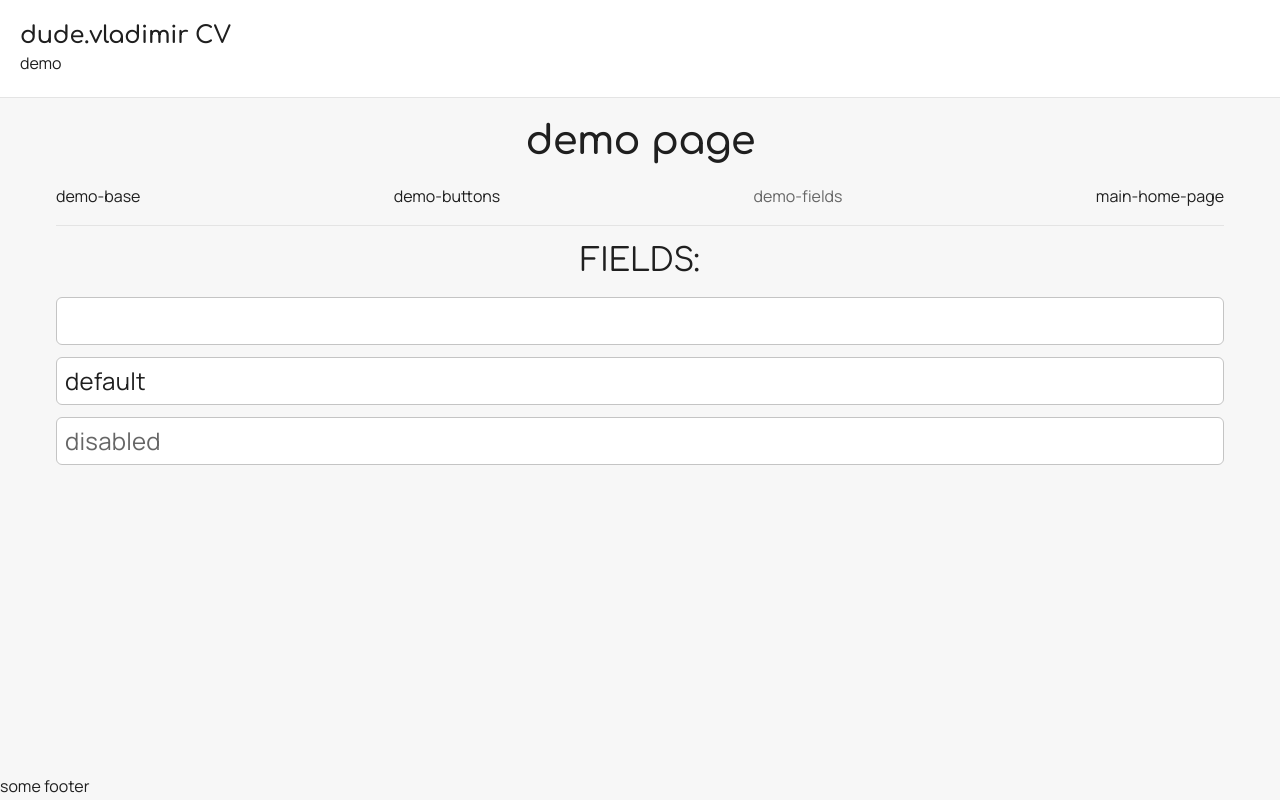
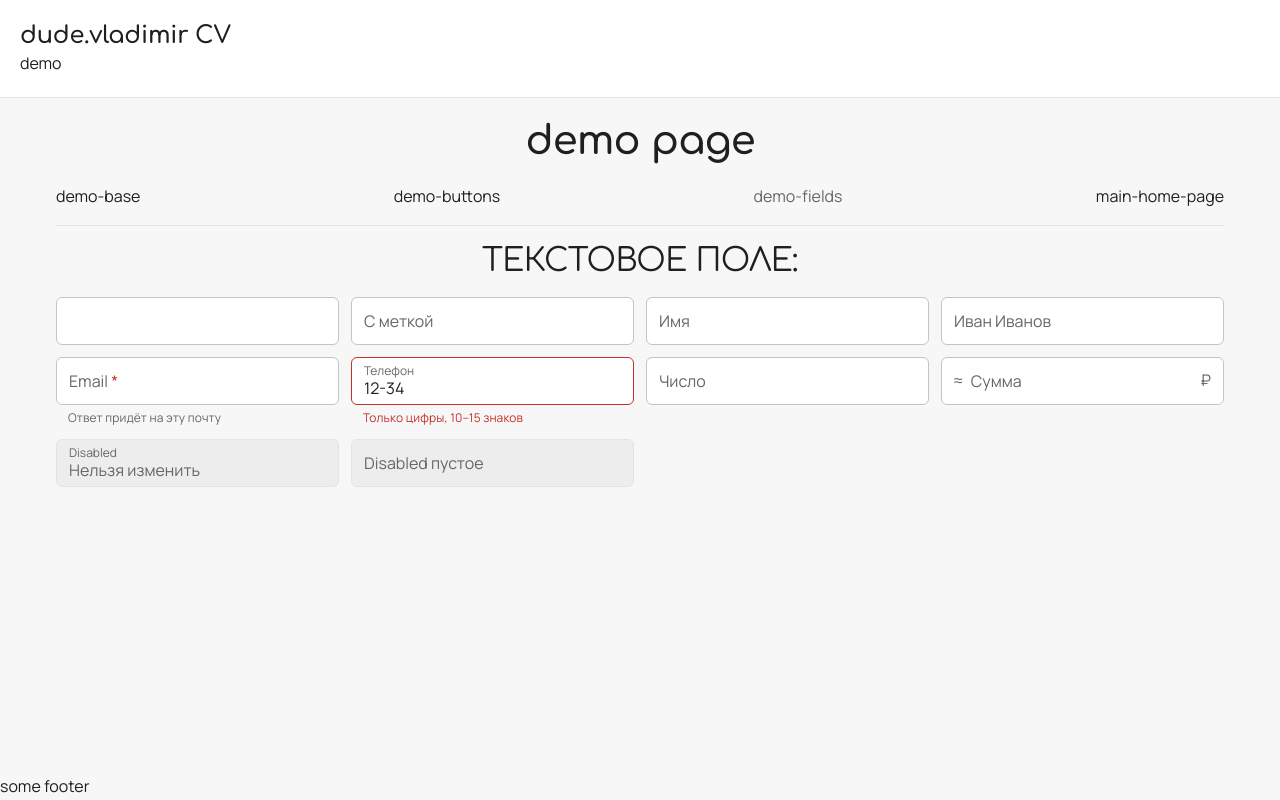
Before and after one commit to dudeVladimir/my-cv, a Vue app: page /demo/fields in a window 1280 px wide. Built offline with nearby package versions, Linux system fonts and the light colour scheme.

Commit message:
feat(ui): rework text field

```diff
--- a/src/modules/demo-page/layouts/DemoFields.vue
+++ b/src/modules/demo-page/layouts/DemoFields.vue
@@ -1,35 +1,95 @@
 <template>
+  <div class="demo-fields">
     <div class="section">
       <div class="section__header header-l-2">
-      Fields:
+        Текстовое поле:
       </div>
       <div class="section__body grid-ui-kit field-items">
-      <UiTextField v-model="testTextValue" />
+        <UiTextField v-model="textValue" />
         <UiTextField
-        v-model="testTextValue"
-        label="default"
+          v-model="textValue"
+          label="С меткой"
         />
         <UiTextField
-        v-model="testTextValue"
-        label="disabled"
+          v-model="nameValue"
+          label="Имя"
+          placeholder="Иван Иванов"
+          name="name"
+          autocomplete="name"
+        />
+        <UiTextField
+          v-model="nameValue"
+          placeholder="Иван Иванов"
+          name="name"
+          autocomplete="name"
+        />
+        <UiTextField
+          v-model="emailValue"
+          label="Email"
+          type="email"
+          hint="Ответ придёт на эту почту"
+          required
+          trimmed
+        />
+        <UiTextField
+          v-model="phoneValue"
+          label="Телефон"
+          type="tel"
+          :error="phoneError"
+        />
+        <UiTextField
+          v-model="numberValue"
+          label="Число"
+          type="number"
+        />
+        <UiTextField
+          v-model="numberValue"
+          label="Сумма"
+          type="number"
+        >
+          <template #prepend>
+            ≈
+          </template>
+          <template #append>
+            ₽
+          </template>
+        </UiTextField>
+        <UiTextField
+          v-model="disabledValue"
+          label="Disabled"
           disabled
         />
+        <UiTextField
+          label="Disabled пустое"
+          disabled
+        />
+      </div>
     </div>
   </div>
 </template>
 
 <script setup lang="ts">
-import { ref } from 'vue';
+import { computed, ref } from 'vue';
 
-const testTextValue = ref('');
+const textValue = ref('');
+const nameValue = ref('');
+const emailValue = ref('');
+const phoneValue = ref('12-34');
+const numberValue = ref<number | null>(null);
+const disabledValue = ref('Нельзя изменить');
+
+const phoneError = computed(() => (/^\+?\d{10,15}$/.test(phoneValue.value) ? '' : 'Только цифры, 10–15 знаков'));
 </script>
 
-<!-- <style lang="scss" scoped>
+<style lang="scss" scoped>
 .demo-fields {
   .section {
     &__body {
-      &.field-items {}
+      &.field-items {
+        grid-template-columns: repeat(auto-fill, minmax(260px, 1fr));
+        align-items: start;
       }
     }
   }
-</style> -->
+}
+</style>
--- a/src/ui-config/components/fields/UiTextField.vue
+++ b/src/ui-config/components/fields/UiTextField.vue
@@ -1,65 +1,67 @@
 <template>
   <div
+    v-bind="pickRootAttrs($attrs)"
     class="ui-text-field"
     :class="{
-      'ui-text-field_focused': isFocused,
       'ui-text-field_disabled': disabled,
-      'ui-text-field_has-value': hasValue,
+      'ui-text-field_invalid': !!error,
+      'ui-text-field_labeled': !!label,
     }"
   >
     <div
-      class="ui-text-field__main"
-      :class="{
-        'ui-text-field__main_disabled': disabled,
-      }"
-      @click="inputMainClick"
+      class="ui-text-field__control"
+      @click="setFocus"
     >
       <div
         v-if="slots.prepend"
-        class="content-prepend"
+        class="ui-text-field__prepend"
       >
         <slot name="prepend" />
       </div>
-      <div class="content-main">
+      <div class="ui-text-field__body">
+        <!-- name, autocomplete, inputmode и т.п. уходят на input; class и style — на корень -->
+        <input
+          v-bind="omitRootAttrs($attrs)"
+          :id="id"
+          ref="nativeInput"
+          v-model="_value"
+          class="ui-text-field__input text-m-2"
+          :type="type"
+          :disabled="disabled"
+          :required="required"
+          :placeholder="placeholder || (label ? ' ' : undefined)"
+          :aria-invalid="!!error || undefined"
+          :aria-describedby="message ? messageId : undefined"
+          @focus="focusHandler"
+          @blur="blurHandler"
+        >
+        <!-- Метка после input: плавает через `input:focus + label` и `:placeholder-shown` -->
         <label
           v-if="label"
           :for="id"
-          class="input--label text-xs-2"
-          :class="{
-            'th_text--text': !disabled,
-            'th_text_muted--text': disabled,
-          }"
+          class="ui-text-field__label text-m-2"
         >
           {{ label }}
+          <span
+            v-if="required"
+            class="ui-text-field__required"
+            aria-hidden="true"
+          >*</span>
         </label>
+      </div>
       <div
-          class="input--wrapper"
-          :class="{
-            'input--wrapper_has-label': !!label,
-          }"
+        v-if="slots.append"
+        class="ui-text-field__append"
       >
-          <input
-            :id="id"
-            ref="nativeInput"
-            v-model="_value"
-            class="text-m-2"
-            :class="{
-              'th_text--text': !disabled,
-              'th_text_muted--text': disabled,
-            }"
-            :type="type"
-            :disabled="disabled"
-            @focus="focusHandler"
-            @blur="blurHandler"
-          >
+        <slot name="append" />
       </div>
     </div>
     <div
-        v-if="slots.append"
-        class="content-append"
+      v-if="message"
+      :id="messageId"
+      class="ui-text-field__message text-xs-2"
     >
-        <slot name="append" />
-      </div>
+      {{ message }}
     </div>
   </div>
 </template>
@@ -69,11 +71,14 @@ import { generateUiElementId } from '@/ui-config/helper';
 import { computed, ref, onMounted } from 'vue';
 
 type Value = string | number | null;
-type InputType = 'text' | 'number' | 'tel';
+type InputType = 'text' | 'number' | 'tel' | 'email';
 interface Props {
   modelValue?: Value;
   disabled?: boolean;
   label?: string;
+  placeholder?: string;
+  hint?: string;
+  error?: string;
   type?: InputType;
   autofocus?: boolean;
   trimmed?: boolean;
@@ -93,22 +98,41 @@ const props = withDefaults(defineProps<Props>(), {
   type: 'text',
   modelValue: null,
   label: '',
+  placeholder: '',
+  hint: '',
+  error: '',
 });
 const slots = defineSlots<Slots>();
 const emit = defineEmits<Emits>();
 
-const isNumber = computed(() => props.type === 'number');
-const hasValue = computed(() => (!isNumber.value && !!_value.value) || (isNumber.value && Number.isFinite(_value.value)));
+// region attrs
+defineOptions({ inheritAttrs: false });
+
+const ROOT_ATTRS = ['class', 'style'];
+// $attrs не реактивны в script, поэтому делятся при рендере, а не в computed
+function pickRootAttrs(attrs: Record<string, unknown>) {
+  return Object.fromEntries(Object.entries(attrs).filter(([key]) => ROOT_ATTRS.includes(key)));
+};
+function omitRootAttrs(attrs: Record<string, unknown>) {
+  return Object.fromEntries(Object.entries(attrs).filter(([key]) => !ROOT_ATTRS.includes(key)));
+};
+// endregion attrs
 
 const nativeInput = ref<HTMLInputElement>();
 const id = generateUiElementId('text_field');
+const messageId = `${id}_message`;
+
+// Ошибка важнее подсказки
+const message = computed(() => props.error || props.hint);
+
 const _value = computed({
   get: () => props.modelValue,
   set: v => {
     let newValue = v;
 
-    if (isNumber.value && v !== null) {
-      const toNumberV = +v;
+    if (props.type === 'number') {
+      // Пустое поле — null, а не 0 (+'' === 0)
+      const toNumberV = v === null || v === '' ? NaN : +v;
       newValue = Number.isFinite(toNumberV) ? toNumberV : null;
     }
 
@@ -117,13 +141,10 @@ const _value = computed({
 });
 
 // region focus
-const isFocused = ref(false);
 function focusHandler($event: FocusEvent) {
-  isFocused.value = true;
   emit('focus', $event);
 };
 function blurHandler($event: FocusEvent) {
-  isFocused.value = false;
   if (props.trimmed && typeof _value.value === 'string')
     _value.value = _value.value.trim();
 
@@ -138,10 +159,6 @@ function setFocus() {
 };
 // endregion focus
 
-function inputMainClick() {
-  setFocus();
-};
-
 onMounted(() => {
   if (props.autofocus)
     setFocus();
@@ -154,83 +171,140 @@ defineExpose({
 
 <style lang="scss" scoped>
 .ui-text-field {
-  &_focused {
-    .ui-text-field__main {
+  // Геометрия в rem: поле и метка масштабируются вместе с корневым шрифтом.
+  // Позиции метки считаются от этих переменных — менять только их
+  --field-height: 3rem;
+  --field-border: 1px;
+  --field-line: 1.25rem;
+  --label-top: 0.3125rem;
+  --label-scale: 0.75;
+
+  &__control {
+    display: flex;
+    align-items: center;
+    gap: 8px;
+    height: var(--field-height);
+    padding: 0 12px;
+    border: var(--field-border) solid var(--th_border_strong);
+    border-radius: 6px;
+    background: var(--th_surface);
+    cursor: text;
+    transition: border-color 0.2s, box-shadow 0.2s, background-color 0.2s;
+  }
+
+  &:not(.ui-text-field_disabled, .ui-text-field_invalid) &__control:hover {
+    border-color: var(--th_text_muted);
+  }
+
+  &__control:focus-within {
     border-color: var(--th_accent);
-      background: rgba(var(--th_accent_rgb), 0.05);
+    box-shadow: 0 0 0 3px rgba(var(--th_accent_rgb), 0.2);
+  }
+
+  &__prepend,
+  &__append {
+    flex: 0 0 auto;
+    display: flex;
+    align-items: center;
+    color: var(--th_text_muted);
+  }
+
+  &__body {
+    position: relative;
+    flex: 1 1 auto;
+    align-self: stretch;
+    min-width: 0;
+  }
+
+  &__input {
+    display: block;
+    width: 100%;
+    height: 100%;
+    min-width: 0;
+    padding: 0;
+    border: none;
+    outline: none;
+    background: transparent;
+    color: var(--th_text);
+    line-height: var(--field-line);
+
+    &::placeholder {
+      color: var(--th_text_muted);
+      opacity: 1;
     }
   }
 
-  // region label
-  &_has-value,
-  &_focused {
-    .ui-text-field__main {
-      .content {
-        &-main {
-          .input {
-            &--label {
-              top: unset;
-              bottom: unset;
-              font-size: 0.85em;
+  // Место под всплывшую метку
+  &_labeled &__input {
+    padding: calc(var(--label-top) + var(--field-line) * var(--label-scale) - 0.125rem) 0 0.25rem;
   }
+
+  // Плейсхолдер не должен налезать на метку в покое
+  &_labeled &__input:not(:focus)::placeholder {
+    color: transparent;
   }
+
+  &__label {
+    position: absolute;
+    top: 0;
+    left: 0;
+    max-width: 100%;
+    overflow: hidden;
+    color: var(--th_text_muted);
+    line-height: var(--field-line);
+    white-space: nowrap;
+    text-overflow: ellipsis;
+    pointer-events: none;
+    // В покое — по центру внутренней высоты контрола
+    transform: translateY(calc((var(--field-height) - 2 * var(--field-border) - var(--field-line)) / 2));
+    transform-origin: 0 0;
+    transition: transform 0.15s ease-out, color 0.2s;
   }
+
+  &__input:focus + &__label,
+  &__input:not(:placeholder-shown) + &__label {
+    max-width: calc(100% / var(--label-scale));
+    transform: translateY(var(--label-top)) scale(var(--label-scale));
   }
+
+  &__input:focus + &__label {
+    color: var(--th_accent);
   }
+
+  &__required {
+    color: var(--th_error);
   }
-  // endregion label
 
-  &__main {
-    position: relative;
-    display: flex;
-    flex-direction: column;
-    border: 1px solid var(--th_border_strong);
-    background: var(--th_surface);
-    border-radius: 6px;
-    height: 48px;
-    padding: 4px 8px;
+  &__message {
+    margin-top: 4px;
+    padding: 0 12px;
+    color: var(--th_text_muted);
+  }
 
-    transition: all ease-in-out .1s;
-
-    &:hover {
-      &:not(.ui-text-field__main_disabled) {
-        border-color: var(--th_text_muted);
+  &_invalid {
+    .ui-text-field__control {
+      border-color: var(--th_error);
+    }
+    .ui-text-field__control:focus-within {
+      box-shadow: 0 0 0 3px rgba(var(--th_error_rgb), 0.2);
+    }
+    .ui-text-field__input:focus + .ui-text-field__label,
+    .ui-text-field__message {
+      color: var(--th_error);
     }
   }
 
   &_disabled {
-      * {
-        cursor: not-allowed !important;
+    .ui-text-field__control {
+      border-color: var(--th_border);
+      background: var(--th_surface_muted);
+      cursor: not-allowed;
     }
-    }
-
-    .content {
-      // &-prepend {}
-      &-main {
-        position: relative;
-        height: 100%;
-        .input {
-          &--label {
-            transition: all .2s;
-            position: absolute;
-            display: flex;
-            align-items: center;
-            font-size: 1.5em;
-            top: 0;
-            bottom: 0;
-            max-width: 100%;
-          }
-          &--wrapper {
-            height: 100%;
-            width: 100%;
-
-            &_has-label {
-              padding-top: 14px;
-            }
-          }
-        }
-      }
-      // &-append {}
+    .ui-text-field__input {
+      color: var(--th_text_muted);
+      cursor: not-allowed;
+      // Safari приглушает disabled-поле ещё и прозрачностью
+      opacity: 1;
     }
   }
 }
```
Lines whose indentation alone changed are shown as unchanged.
